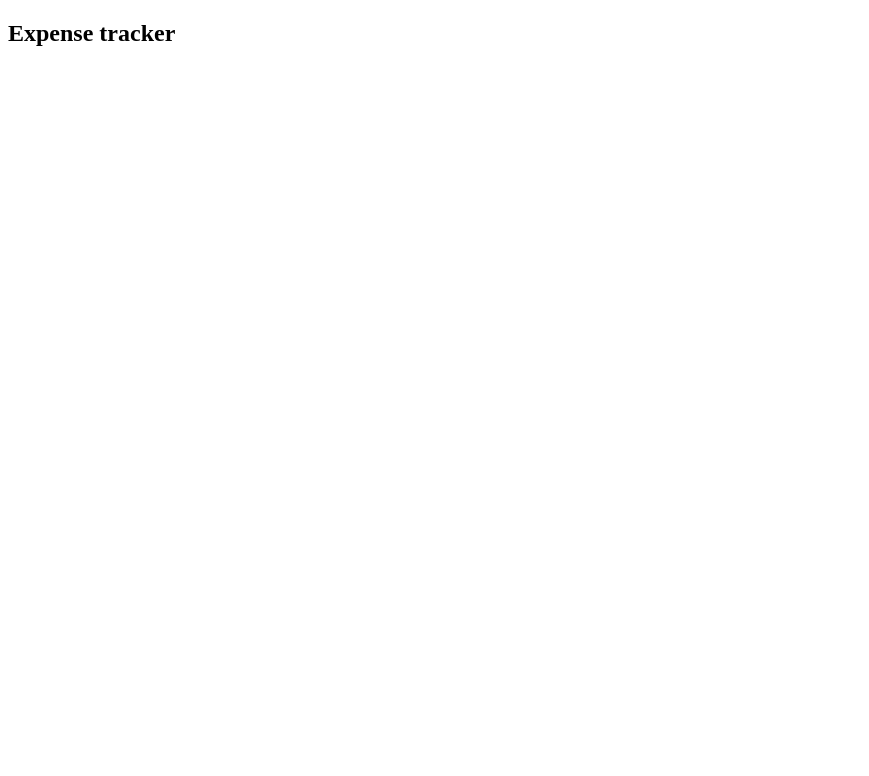
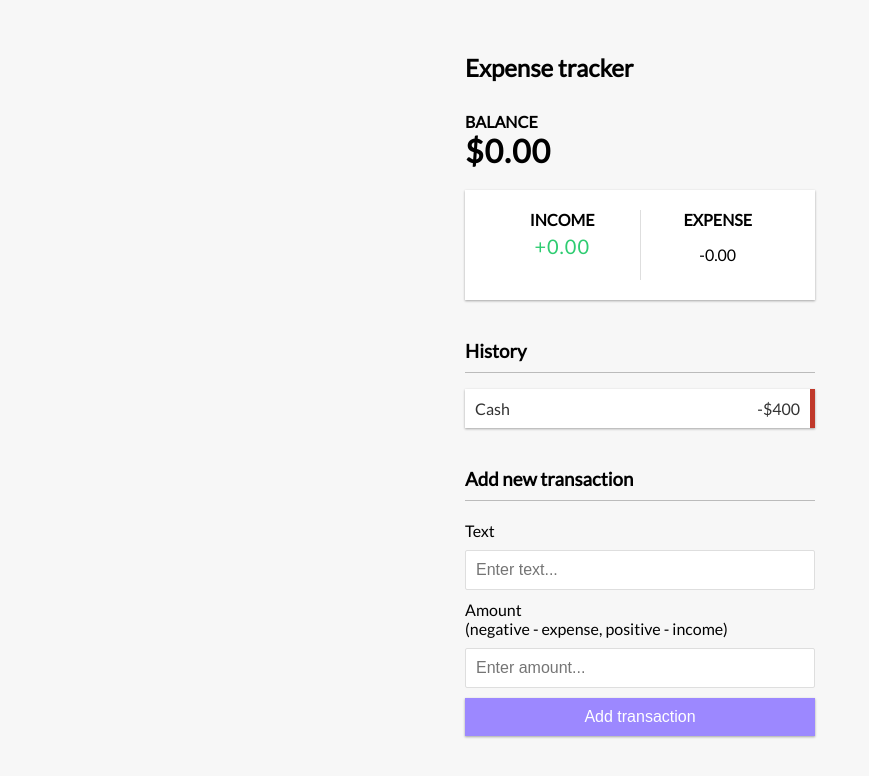
Before and after one commit to daitoch/React-Expense-tracker, a React (Vite) app: page / in a window 1280 px wide. Shown: the top 776 px of the page, without its empty margins (0-869 px from the left). Built offline with nearby package versions, Linux system fonts and the light colour scheme.

Commit message:
Components

```diff
--- a/src/App.js
+++ b/src/App.js
@@ -1,12 +1,21 @@
 // eslint-disable-next-line no-unused-vars
 import React from "react";
 import ReactDOM from "react-dom";
-
+import Balance from "./component/Balance"
+import Income from "./component/Income"
+import Transaction from "./component/Transaction"
+import AddTransition from "./component/AddTransaction"
 
 const App = () => {
   return (
     <div>
       <h2> Expense tracker</h2>
+      <div className="container">
+        <Balance />
+        <Income />
+        <Transaction />
+        <AddTransition />
+      </div>
     </div>
   );
 };
--- /dev/null
+++ b/src/component/AddTransaction.js
@@ -0,0 +1,25 @@
+import React from "react";
+
+const AddTransition = () => {
+    return (
+        <div>
+            <h3>Add new transaction</h3>
+      <form id="form">
+        <div className="form-control">
+          <label htmlFor="text">Text</label>
+          <input type="text" id="text" placeholder="Enter text..." />
+        </div>
+        <div className="form-control">
+          <label htmlFor="amount"
+            >Amount <br />
+            (negative - expense, positive - income)</label
+          >
+          <input type="number" id="amount" placeholder="Enter amount..." />
+        </div>
+        <button className="btn">Add transaction</button>
+      </form>
+        </div>
+    );
+};
+
+export default AddTransition;
--- /dev/null
+++ b/src/component/Balance.js
@@ -0,0 +1,14 @@
+import React from "react";
+
+const Balance = () => {
+    return (
+        <div>
+            <h4>Balance</h4>
+            <h1 id="balance">$0.00</h1>
+        </div>
+    );
+};
+
+
+
+export default Balance;
--- /dev/null
+++ b/src/component/Income.js
@@ -0,0 +1,18 @@
+import React from "react";
+
+const Income = () => {
+    return (
+        <div className='inc-exp-container'>
+            <div>
+                <h4>Income</h4>
+                <p id='money-plus' className='money plus'>+0.00</p>
+            </div>
+            <div>
+                <h4>Expense</h4>
+                <p id='exp-minus' className='exp minus'>-0.00</p>
+            </div>
+        </div>
+    );
+};
+
+export default Income;
--- /dev/null
+++ b/src/component/Transaction.js
@@ -0,0 +1,16 @@
+import React from "react";
+
+const transaction = () => {
+    return (
+        <div>
+            <h3>History</h3>
+      <ul id="list" className="list">
+        <li className="minus">
+          Cash <span>-$400</span><button className="delete-btn">x</button>
+        </li>
+      </ul>
+        </div>
+    );
+};
+
+export default transaction
--- a/src/index.html
+++ b/src/index.html
@@ -4,7 +4,7 @@
     <meta charset="UTF-8">
     <meta name="viewport" content="width=device-width, initial-scale=1.0">
     <title>Expense Tracker</title>
-
+    <link rel="stylesheet" href="./app.css">
 </head>
 <body>
     <div id="root">"This is not rendered"</div>
```
